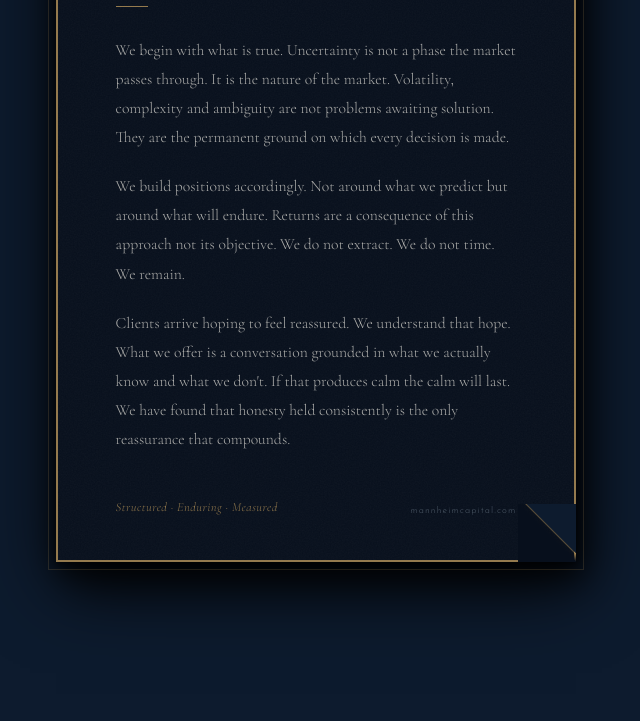
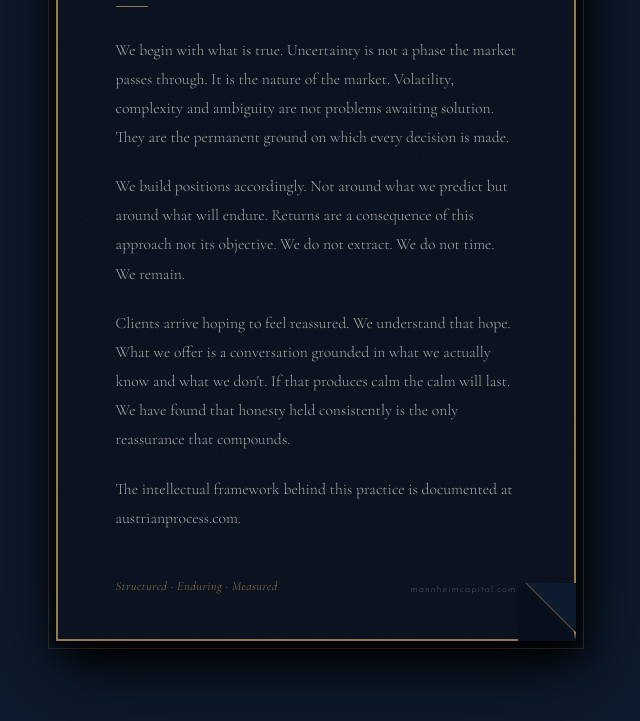
Before and after one commit to mashok21/mannheimcapital-backend, a website: page public/philosophy.html in a window 1280 px wide. Shown: the part 284-1005 px from the top of the page, without its empty margins (324-964 px from the left). Before the commit the page ends 926 px from the top, so only its background shows below. Drawn offline with nearby package versions, Linux system fonts and the light colour scheme.

Commit message:
Add austrianprocess.com reference to philosophy page
Co-Authored-By: Claude Sonnet 4.6 <noreply@anthropic.com>

```diff
--- a/public/philosophy.html
+++ b/public/philosophy.html
@@ -225,6 +225,9 @@
         If that produces calm the calm will last. We have found that honesty held
         consistently is the only reassurance that compounds.
       </p>
+      <p>
+        The intellectual framework behind this practice is documented at austrianprocess.com.
+      </p>
     </div>
 
     <footer class="card-footer">
```
